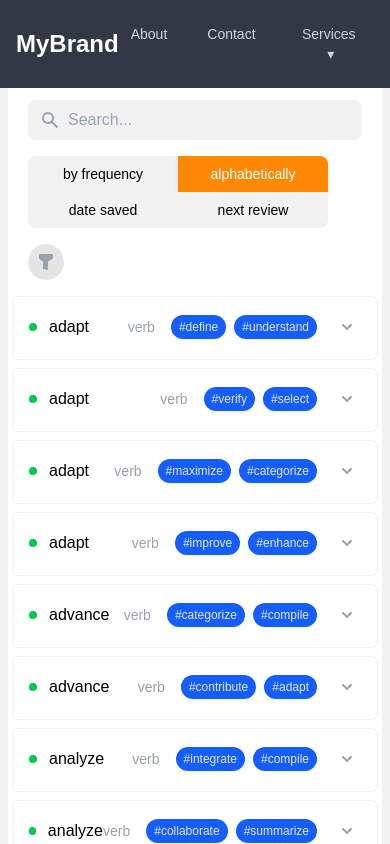
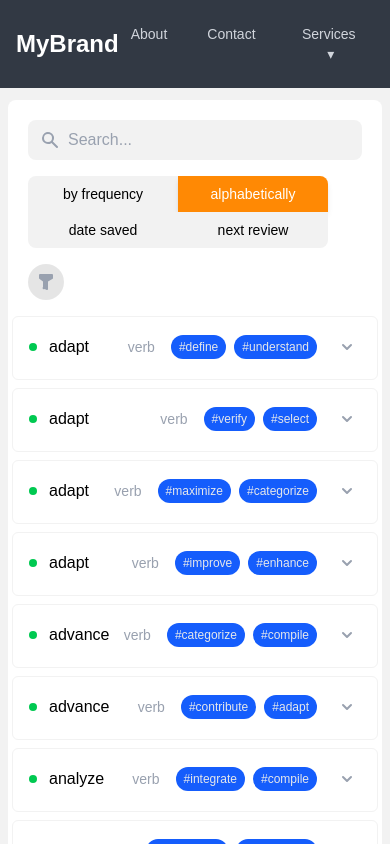
Before and after one commit to concordgrape/common-german-words, a Next.js app: page /browse in a window 390 px wide. Shown: the top 844 px of the page. Built offline with nearby package versions, Linux system fonts and the light colour scheme.

Commit message:
Update page.tsx

```diff
--- a/app/browse/page.tsx
+++ b/app/browse/page.tsx
@@ -12,7 +12,7 @@ const words: Word[] = [
 const MainWordPage: React.FC = () => {
     const [selectedWord, setSelectedWord] = React.useState<Word>(words[0]);
   return (
-<div className="min-h-screen max-w-[1000px] pt-15 p-2 sm:p-4 sm:pt-20 md:p-4 md:pt-20 text-black grid grid-cols-1 sm:grid-cols-[2fr_1fr] md:grid-cols-[2fr_1fr] gap-0 max-w-7xl mx-auto relative z-0">
+<div className="min-h-screen max-w-[1000px] pt-20 p-2 sm:p-4 sm:pt-20 md:p-4 md:pt-20 text-black grid grid-cols-1 sm:grid-cols-[2fr_1fr] md:grid-cols-[2fr_1fr] gap-0 max-w-7xl mx-auto relative z-0">
   {/* WordTable (left column) */}
   <div className="z-10">
     <WordTable onRowClick={setSelectedWord} />
```
